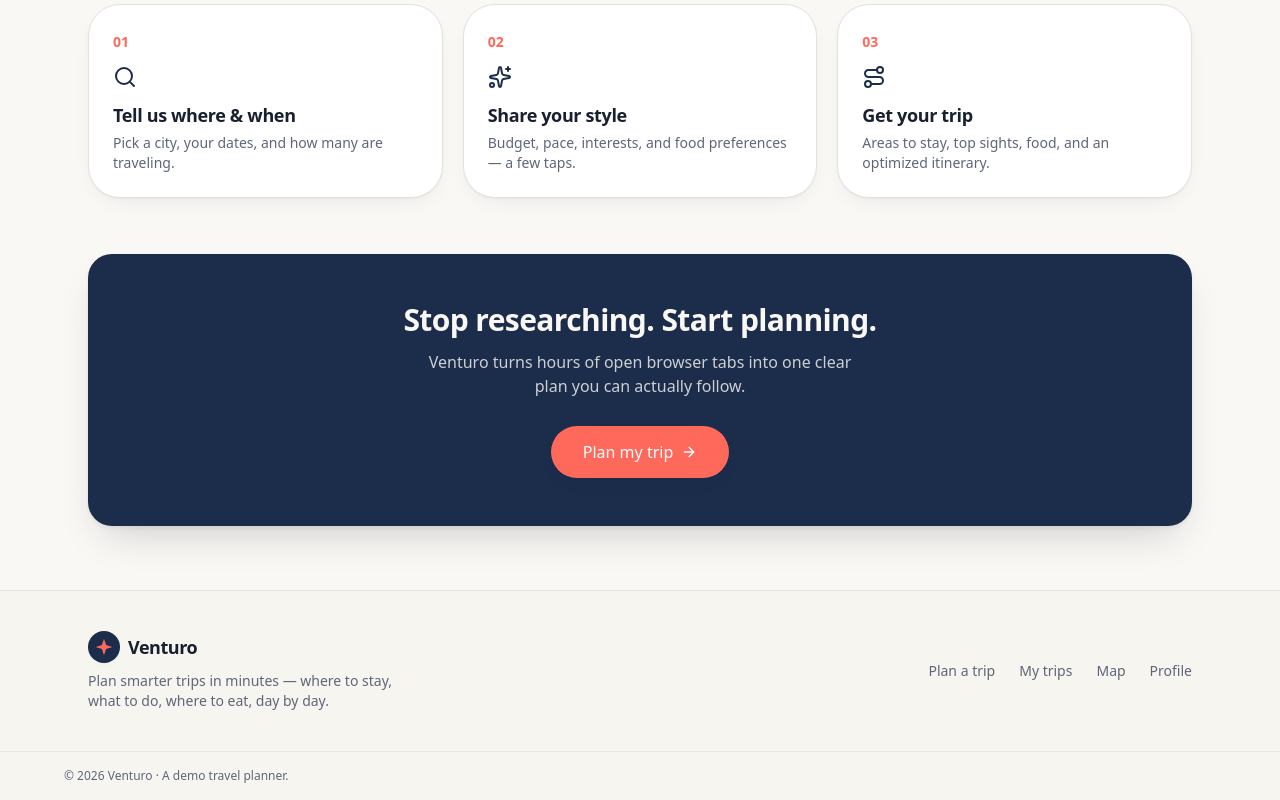
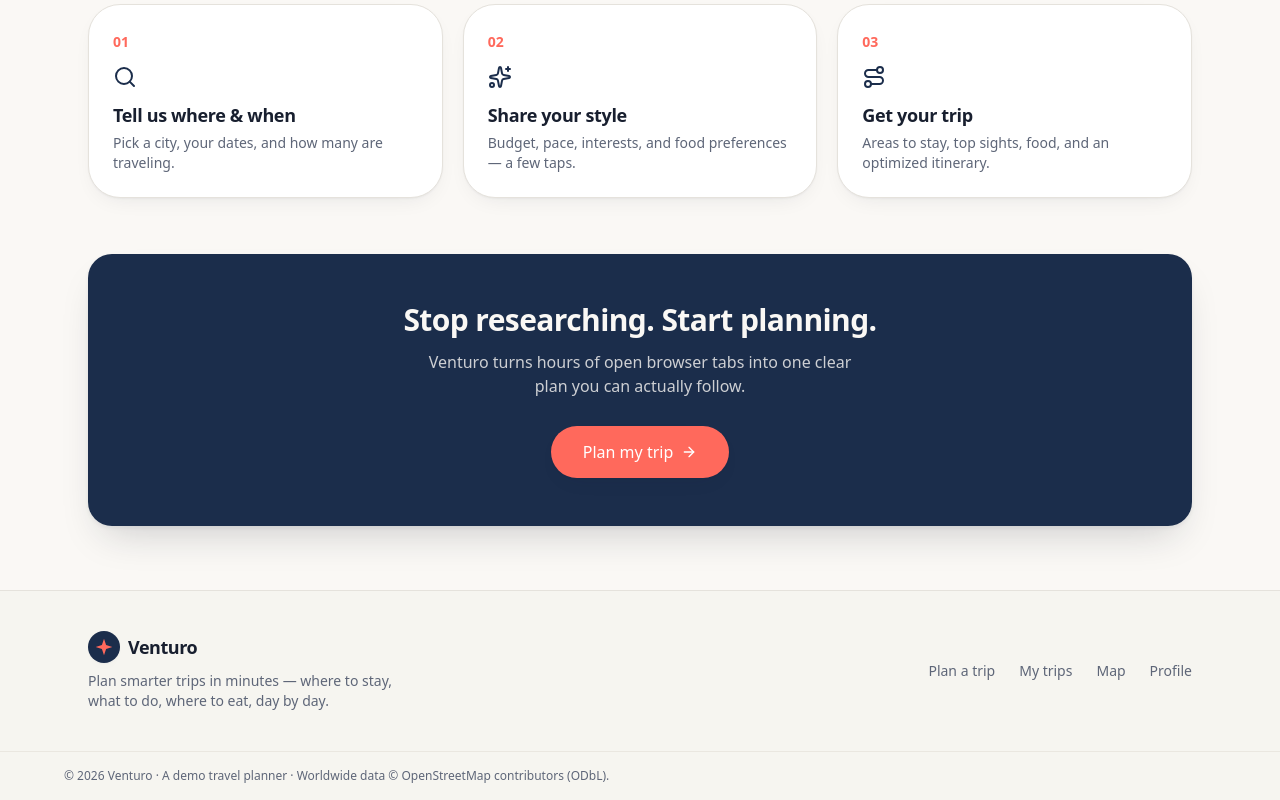
Before and after one commit to rakib-akter/Venturo, a Next.js app: page / in a window 1280 px wide. Shown: the part 1967-2767 px from the top of the page. Built offline with nearby package versions, Linux system fonts and the light colour scheme.

Commit message:
feat(legal): add OpenStreetMap ODbL attribution to footer

```diff
--- a/components/layout/Footer.tsx
+++ b/components/layout/Footer.tsx
@@ -30,7 +30,8 @@ export function Footer() {
       </div>
       <div className="border-t border-border/70 px-6 py-4">
         <p className="mx-auto max-w-6xl text-xs text-muted-foreground">
-          © {new Date().getFullYear()} Venturo · A demo travel planner.
+          © {new Date().getFullYear()} Venturo · A demo travel planner ·
+          Worldwide data © OpenStreetMap contributors (ODbL).
         </p>
       </div>
     </footer>
```
